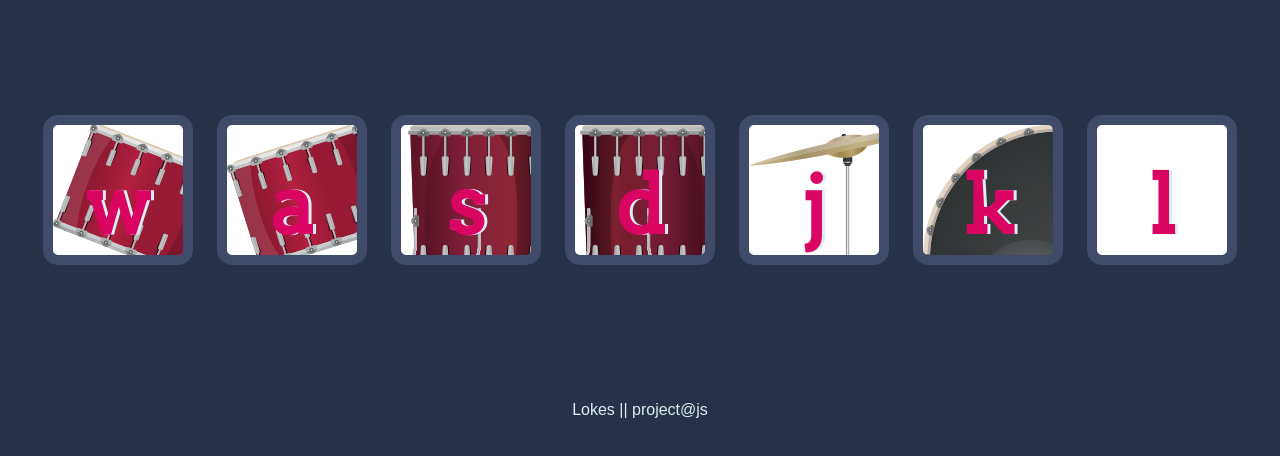
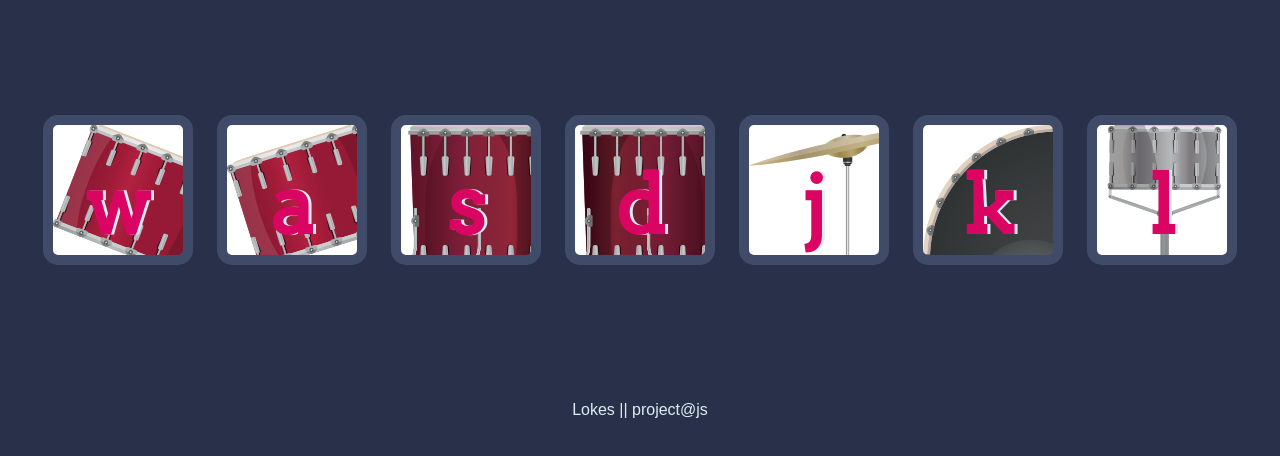
Before and after one commit to lokesh000000/drums2.git.io, a plain HTML site: page index.html in a window 1280 px wide. Shown: the part 174-630 px from the top of the page. Drawn offline with Linux system fonts and the light colour scheme.

Commit message:
Update styles.css

```diff
--- a/styles.css
+++ b/styles.css
@@ -41,7 +41,8 @@ footer {
 }
 
 .l {
-    background-color: url(images/snare.png);
+    background-image: url(images/snare.png);
+
 }
 
 .set {
```
